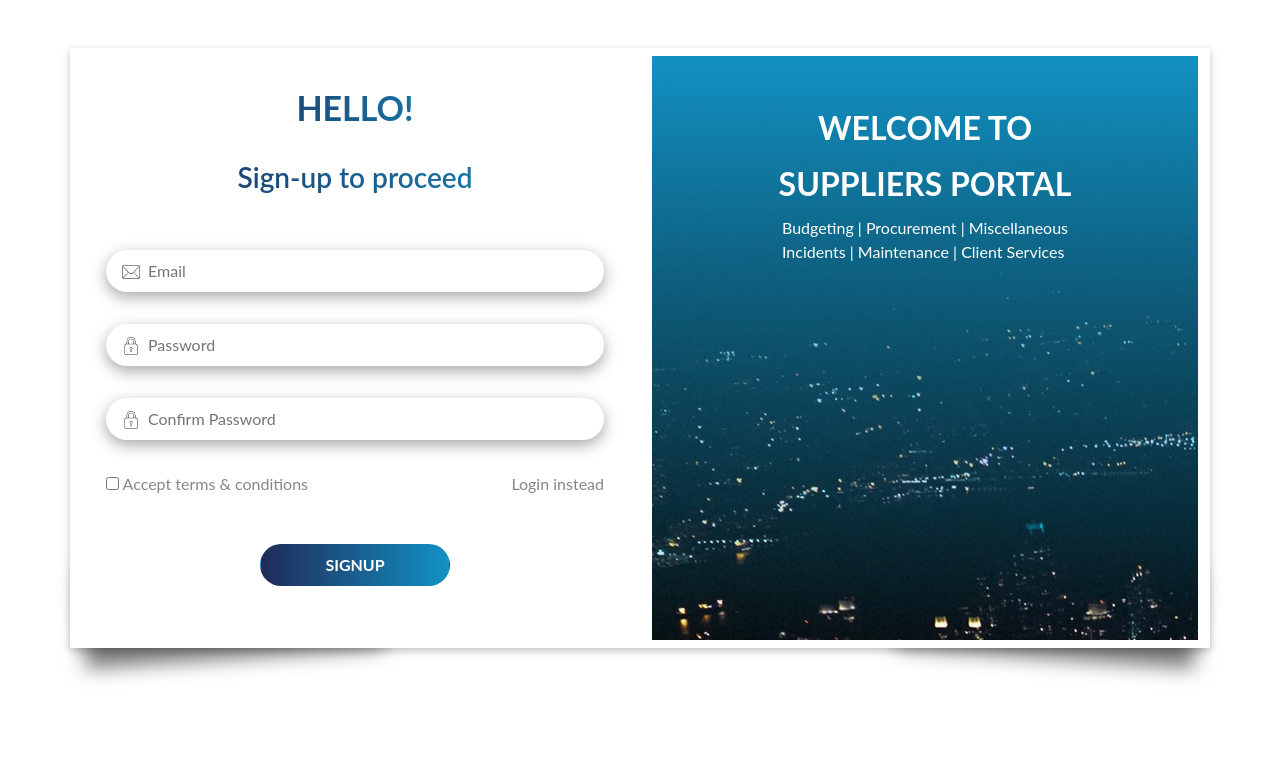
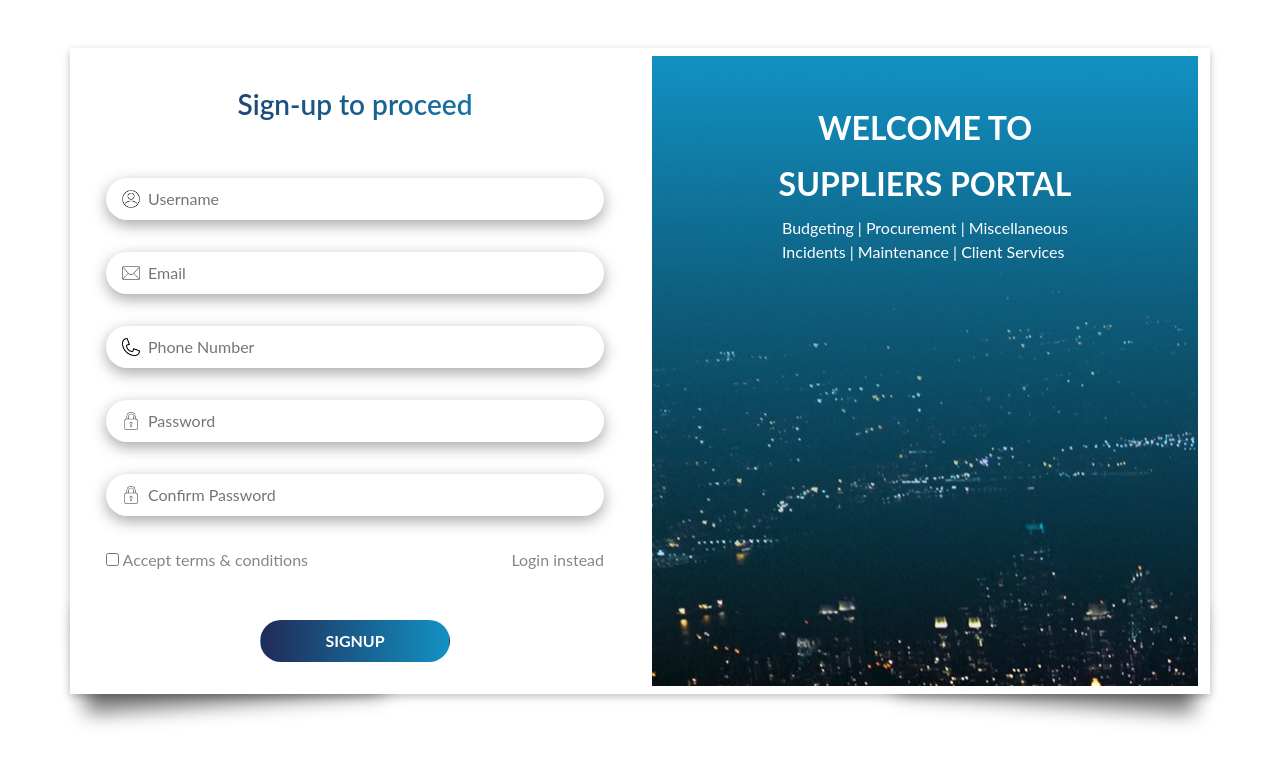
Before and after one commit to dave-budah/Suppliers-portal, a plain HTML site: page register.html in a window 1280 px wide. Drawn offline with Linux system fonts and the light colour scheme.

Commit message:
Suppliers portal frontend. Login and Register forms updated with new fields.

```diff
--- a/assets/css/custom.css
+++ b/assets/css/custom.css
@@ -311,6 +311,10 @@ form .button:hover {
 .login-form a,
 .login-form span {
     color: #868686;
+    transition: .3s;
+}
+.login-form a:hover {
+    color: var(--dark-blue-color) !important;
 }
 .welcome-col {
     height: 100%;
--- a/register.html
+++ b/register.html
@@ -29,13 +29,21 @@
 <div class="container">
     <div class="row login-page my-5 py-2">
         <div class="col-md-6 text-center">
-            <h1>HELLO!</h1>
+<!--            <h1>HELLO!</h1>-->
             <h3 class="pb-2">Sign-up to proceed</h3>
 
             <form action="" class="login-form px-4">
                 <div class="input-div">
+                    <input type="text" placeholder="Username">
+                    <img src="assets/images/icons/user.png" alt="">
+                </div>
+                <div class="input-div">
                     <input type="text" placeholder="Email">
                     <img src="assets/images/icons/mail.png" alt="">
+                </div>
+                <div class="input-div">
+                    <input type="text" placeholder="Phone Number">
+                    <img src="assets/images/icons/phone.png" alt="">
                 </div>
                 <div class="input-div">
                     <input type="text" placeholder="Password">
```
Also changed, not shown: login.html (+2 -4 lines), assets/images/icons/user.png (added).
